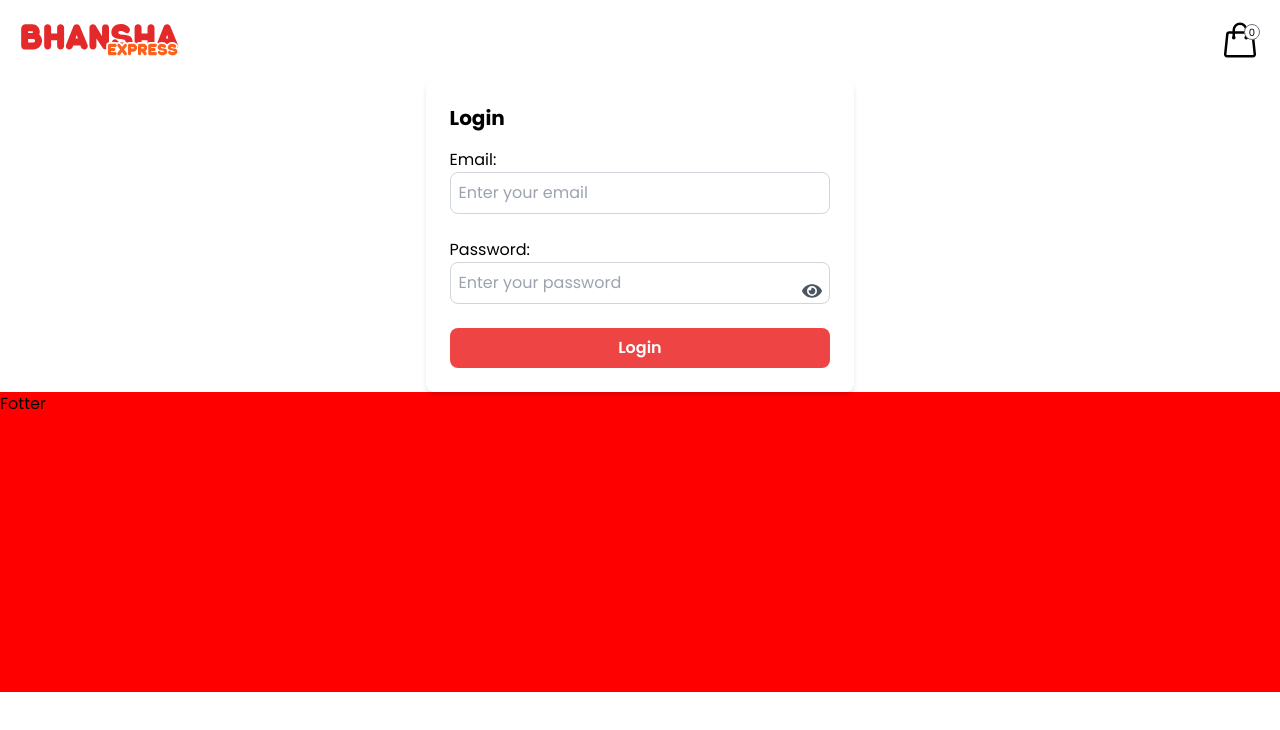
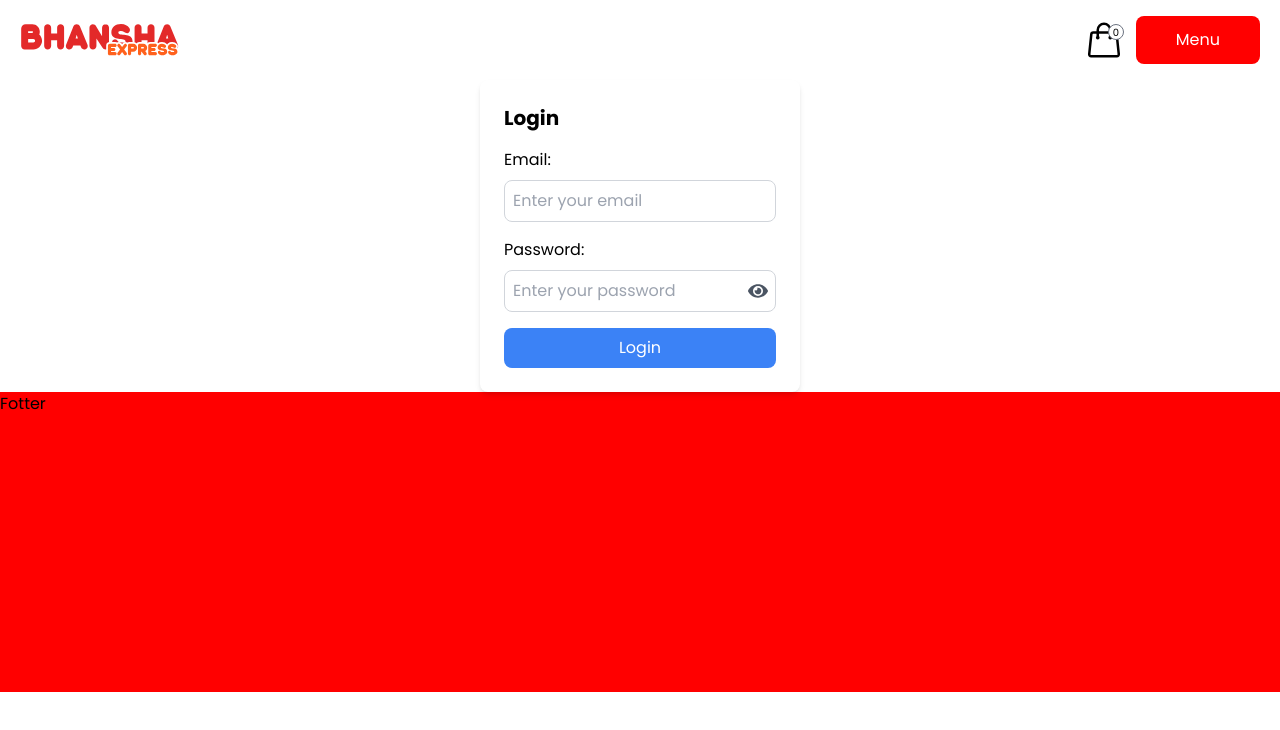
Before and after one commit to sayunlopchan/Cloud-Kitchen, a React (Vite) app: page /login in a window 1280 px wide. Shown: the top 730 px of the page. Built offline with nearby package versions, Linux system fonts and the light colour scheme.

Commit message:
login signup apipath done

```diff
--- /dev/null
+++ b/src/apiPath/url.js
@@ -0,0 +1,3 @@
+export const baseUrl = 'http://localhost:5000';
+export const loginUrl = 'http://localhost:5000/api/users/login';
+export const signupUrl = `${baseUrl}/api/users/signup`;
--- a/src/assets/Data/menu/biryani.js
+++ b/src/assets/Data/menu/biryani.js
@@ -12,6 +12,7 @@ const biryani = [
     rating: 4.5,
     likes: 120,
     category: "brakefast",
+    childImg: []
   },
 ]
 
--- a/src/components/page/FillMyForm.jsx
+++ b/src/components/page/FillMyForm.jsx
@@ -184,10 +184,10 @@ const FillMyForm = () => {
           {/* Location */}
 
           {/* Button */}
-          <div className="w-full flex justify-center pb-2">
+          <div className="w-full flex justify-center px-10 pb-2">
             <button
               onClick={() => nav("/pay-my-order")}
-              className="bg-black text-white px-28 py-2 rounded-lg hover:bg-[#151515] transition-colors duration-300">
+              className="bg-black text-white w-full py-2 rounded-lg hover:bg-[#151515] transition-colors duration-300">
               Process Payment
             </button>
           </div>
--- /dev/null
+++ b/src/features/Auth/AuthContext.jsx
@@ -0,0 +1,31 @@
+import { createContext, useContext, useState } from "react";
+
+// Create the AuthContext
+const AuthContext = createContext();
+
+// Custom hook for accessing the auth context
+export const useAuth = () => {
+  return useContext(AuthContext);
+};
+
+// AuthProvider component to wrap your app
+export const AuthProvider = ({ children }) => {
+  // This is where you manage your user state
+  const [user, setUser] = useState(null);
+
+  const login = (userData) => {
+    setUser(userData);
+  };
+
+  const logout = () => {
+    setUser(null);
+  };
+
+  const isAdmin = user?.isAdmin;
+
+  return (
+    <AuthContext.Provider value={{ user, isAdmin, login, logout }}>
+      {children}
+    </AuthContext.Provider>
+  );
+};
--- a/src/features/Auth/Login.jsx
+++ b/src/features/Auth/Login.jsx
@@ -1,81 +1,118 @@
 import { useState } from 'react';
 import { FaEye, FaEyeSlash } from 'react-icons/fa';
+import { Formik, Form, Field, ErrorMessage } from 'formik';
+import * as Yup from 'yup';
+import axios from 'axios';
+import { useNavigate } from 'react-router-dom';
+import { useAuth } from './AuthContext'; // Import the useAuth hook
+import { loginUrl } from '../../apiPath/url';
 
 const Login = () => {
-  const [email, setEmail] = useState(''); // Initial value is empty
-  const [password, setPassword] = useState(''); // Initial value is empty
-  const [error, setError] = useState('');
-  const [showPassword, setShowPassword] = useState(false); // State to toggle password visibility
+  const [showPassword, setShowPassword] = useState(false);
+  const [loginError, setLoginError] = useState('');
+  const { login } = useAuth(); // Destructure login from useAuth
+  const navigate = useNavigate();
 
-  const handleSubmit = (e) => {
-    e.preventDefault();
+  // Validation schema using Yup
+  const validationSchema = Yup.object({
+    email: Yup.string()
+      .email('Invalid email format')
+      .required('Email is required'),
+    password: Yup.string()
+      .min(6, 'Password must be at least 6 characters')
+      .required('Password is required'),
+  });
 
-    // Basic validation
-    if (!email || !password) {
-      setError('Both fields are required');
-      return;
+  const handleLogin = async (values, { setSubmitting }) => {
+    try {
+      setLoginError(''); // Reset error message
+
+      // POST login request
+      const response = await axios.post(loginUrl, values);
+
+      if (response.data.token) {
+        const userData = response.data.user; // Store user data, including isAdmin
+
+        // Call login from AuthContext
+        login(userData);
+
+
+        // Redirect based on admin status
+        navigate(userData.isAdmin ? '/dashboard' : '/'); // Redirect to dashboard if admin, otherwise homepage
+      } else {
+        setLoginError(response.data.message || 'Invalid credentials');
       }
-
-    // Here you can implement your login logic
-    console.log('Email:', email);
-    console.log('Password:', password);
-
-    // Clear fields after submission
-    setEmail('');
-    setPassword('');
-    setError('');
+    } catch (error) {
+      if (error.response) {
+        setLoginError(error.response.data.message || 'An error occurred during login. Please try again.');
+      } else {
+        setLoginError('Network error. Please try again later.');
+      }
+    } finally {
+      setSubmitting(false); // Ensure submitting state is reset
+    }
   };
 
   return (
-    <div className="w-full h-full flex justify-center items-center ">
-      <form onSubmit={handleSubmit} className="bg-white p-6 rounded-lg shadow-md">
+    <div className="w-full h-full flex justify-center items-center">
+      <Formik
+        initialValues={{ email: '', password: '' }}
+        validationSchema={validationSchema}
+        onSubmit={handleLogin}
+      >
+        {({ isSubmitting }) => (
+          <Form className="bg-white p-6 rounded-lg shadow-md w-80">
             <h2 className="text-xl font-bold mb-4">Login</h2>
-        {error && <p className="text-red-500 mb-2">{error}</p>}
 
-        <label htmlFor="email" className="block mb-2">
-          Email:
-          <input
+            {/* Display server-side login error */}
+            {loginError && <p className="text-red-500 mb-2">{loginError}</p>}
+
+            {/* Email field */}
+            <div className="mb-4">
+              <label htmlFor="email" className="block mb-2">Email:</label>
+              <Field
                 type="email"
                 name="email"
                 id="email"
-            value={email} // Controlled input with no pre-written value
-            onChange={(e) => setEmail(e.target.value)} // Update state on change
                 placeholder="Enter your email"
-            required
-            className="w-full p-2 border border-gray-300 rounded-lg mb-4"
+                className="w-full p-2 border border-gray-300 rounded-lg"
               />
-        </label>
+              <ErrorMessage name="email" component="div" className="text-red-500 text-sm mt-1" />
+            </div>
 
-        <label htmlFor="password" className="block mb-2">
-          Password:
+            {/* Password field */}
+            <div className="mb-4">
+              <label htmlFor="password" className="block mb-2">Password:</label>
               <div className="relative">
-            <input
-              type={showPassword ? 'text' : 'password'} // Toggle between text and password
+                <Field
+                  type={showPassword ? 'text' : 'password'}
                   name="password"
                   id="password"
-              value={password} // Controlled input with no pre-written value
-              onChange={(e) => setPassword(e.target.value)} // Update state on change
                   placeholder="Enter your password"
-              required
-              className="w-full p-2 border border-gray-300 rounded-lg mb-4"
+                  className="w-full p-2 border border-gray-300 rounded-lg"
                 />
                 <button
                   type="button"
-              onClick={() => setShowPassword(!showPassword)} // Toggle password visibility
+                  onClick={() => setShowPassword(prev => !prev)}
                   className="absolute right-2 top-1/2 transform -translate-y-1/2 text-gray-600"
                 >
                   {showPassword ? <FaEyeSlash size={20} /> : <FaEye size={20} />}
                 </button>
               </div>
-        </label>
+              <ErrorMessage name="password" component="div" className="text-red-500 text-sm mt-1" />
+            </div>
 
+            {/* Submit button */}
             <button
               type="submit"
-          className="w-full bg-red-500 text-white font-semibold p-2 rounded-lg hover:bg-red-600 transition"
+              disabled={isSubmitting}
+              className={`w-full p-2 text-white rounded-lg ${isSubmitting ? 'bg-gray-500' : 'bg-blue-500 hover:bg-blue-600'}`}
             >
-          Login
+              {isSubmitting ? 'Logging in...' : 'Login'}
             </button>
-      </form>
+          </Form>
+        )}
+      </Formik>
     </div>
   );
 };
--- /dev/null
+++ b/src/features/Auth/Signup.jsx
@@ -0,0 +1,163 @@
+import { useState } from 'react';
+import { FaEye, FaEyeSlash } from 'react-icons/fa';
+import { Formik, Form, Field, ErrorMessage } from 'formik';
+import * as Yup from 'yup';
+import axios from 'axios';
+import { signupUrl } from '../../apiPath/url.js';
+
+
+
+
+const Signup = () => {
+  const [showPassword, setShowPassword] = useState(false);
+  const [signupError, setSignupError] = useState('');
+  const [successMessage, setSuccessMessage] = useState('');
+
+  // Validation schema using Yup
+  const validationSchema = Yup.object({
+    username: Yup.string()
+      .min(3, 'Username must be at least 3 characters')
+      .required('Username is required'),
+    email: Yup.string()
+      .email('Invalid email format')
+      .required('Email is required'),
+    password: Yup.string()
+      .min(5, 'Password must be at least 5 characters')
+      .required('Password is required'),
+    confirmPassword: Yup.string()
+      .oneOf([Yup.ref('password'), null], 'Passwords must match')
+      .required('Confirm Password is required'),
+  });
+
+  // Handle signup
+  const handleSignup = async (values, { setSubmitting }) => {
+    try {
+      setSignupError('');
+      setSuccessMessage('');
+
+      const response = await axios.post(signupUrl, values);
+      setSuccessMessage('Signup successful! Please log in.');
+    } catch (error) {
+      setSignupError('An error occurred during signup. Please try again.');
+    } finally {
+      setSubmitting(false);
+    }
+  };
+
+  return (
+    <div className="w-full h-full flex justify-center items-center">
+      <Formik
+        initialValues={{ username: '', email: '', password: '', confirmPassword: '' }}
+        validationSchema={validationSchema}
+        onSubmit={handleSignup}
+      >
+        {({ isSubmitting }) => (
+          <Form className="bg-white p-6 rounded-lg shadow-md w-full max-w-md">
+            <h2 className="text-xl font-bold mb-4">Signup</h2>
+
+            {/* Display server-side error or success message */}
+            {signupError && <p className="text-red-500 mb-2">{signupError}</p>}
+            {successMessage && <p className="text-green-500 mb-2">{successMessage}</p>}
+
+            {/* Username field */}
+            <div className="mb-4">
+              <label htmlFor="username" className="block mb-2">
+                Username:
+              </label>
+              <Field
+                type="text"
+                name="username"
+                id="username"
+                placeholder="Enter your username"
+                className="w-full p-2 border border-gray-300 rounded-lg"
+              />
+              <ErrorMessage
+                name="username"
+                component="div"
+                className="text-red-500 text-sm mt-1"
+              />
+            </div>
+
+            {/* Email field */}
+            <div className="mb-4">
+              <label htmlFor="email" className="block mb-2">
+                Email:
+              </label>
+              <Field
+                type="email"
+                name="email"
+                id="email"
+                placeholder="Enter your email"
+                className="w-full p-2 border border-gray-300 rounded-lg"
+              />
+              <ErrorMessage
+                name="email"
+                component="div"
+                className="text-red-500 text-sm mt-1"
+              />
+            </div>
+
+            {/* Password field */}
+            <div className="mb-4">
+              <label htmlFor="password" className="block mb-2">
+                Password:
+              </label>
+              <div className="relative">
+                <Field
+                  type={showPassword ? 'text' : 'password'}
+                  name="password"
+                  id="password"
+                  placeholder="Enter your password"
+                  className="w-full p-2 border border-gray-300 rounded-lg"
+                />
+                <button
+                  type="button"
+                  onClick={() => setShowPassword(prev => !prev)} // Toggle password visibility
+                  className="absolute right-2 top-1/2 transform -translate-y-1/2 text-gray-600"
+                >
+                  {showPassword ? <FaEyeSlash size={20} /> : <FaEye size={20} />}
+                </button>
+              </div>
+              <ErrorMessage
+                name="password"
+                component="div"
+                className="text-red-500 text-sm mt-1"
+              />
+            </div>
+
+            {/* Confirm Password field */}
+            <div className="mb-4">
+              <label htmlFor="confirmPassword" className="block mb-2">
+                Confirm Password:
+              </label>
+              <Field
+                type={showPassword ? 'text' : 'password'}
+                name="confirmPassword"
+                id="confirmPassword"
+                placeholder="Confirm your password"
+                className="w-full p-2 border border-gray-300 rounded-lg"
+              />
+              <ErrorMessage
+                name="confirmPassword"
+                component="div"
+                className="text-red-500 text-sm mt-1"
+              />
+            </div>
+
+            {/* Submit button */}
+            <button
+              type="submit"
+              disabled={isSubmitting}
+              className={`w-full bg-blue-500 text-white font-semibold p-2 rounded-lg hover:bg-blue-600 transition ${isSubmitting ? 'opacity-50 cursor-not-allowed' : ''
+                }`}
+            >
+              {isSubmitting ? 'Signing up...' : 'Signup'}
+            </button>
+          </Form>
+        )}
+      </Formik>
+    </div>
+  );
+};
+
+export default Signup;
--- a/src/home/HomeFeatures/BottomHeader.jsx
+++ b/src/home/HomeFeatures/BottomHeader.jsx
@@ -39,7 +39,7 @@ const BottomHeader = () => {
 
   return (
     <header
-      className={`flex items-center justify-between px-5 py-2 fixed bottom-5 z-[1000] w-[90vw] rounded-xl bg-white shadow-lg transition-transform duration-1000 ease-in-out mx-auto ${showHeader ? 'opacity-100 translate-y-0' : 'opacity-0 translate-y-5'
+      className={`flex items-center justify-between px-5 py-2 fixed bottom-5 z-[1000] w-[90vw] rounded-xl bg-white shadow-lg transition-transform duration-1000 ease-in-out mx-auto ${showHeader ? ' translate-y-0' : 'hidden translate-y-5'
         }`}
       style={{ left: "50%", transform: "translateX(-50%)" }}
     >
@@ -86,8 +86,10 @@ const BottomHeader = () => {
 
         <h2 className="text-lg">Nrs.{totalPrice}</h2>
 
-        <button className="bg-colorRed text-white px-10 py-3 max-lg:hidden">
-          Menu {"->"}
+        <button
+          onClick={() => nav("/the-best-bhansha-express-menu")}
+          className="bg-colorRed text-white px-2 py-1 lg:px-10 lg:py-3 rounded-lg">
+          Menu
         </button>
       </div>
     </header>
--- a/src/home/HomeFeatures/Header.jsx
+++ b/src/home/HomeFeatures/Header.jsx
@@ -52,8 +52,13 @@ const Header = () => {
             {totalQuantity}
           </span>
           <HiOutlineShoppingBag size={40} />
+
         </div>
-
+        <button
+          onClick={() => nav("/the-best-bhansha-express-menu")}
+          className="bg-colorRed text-white px-2 py-1 lg:px-10 lg:py-3 rounded-lg">
+          Menu
+        </button>
       </div>
     </header>
   );
```
Also changed, not shown: src/App.jsx (+24 -10 lines), src/features/Auth/ProtectedRoute.jsx (added, +14 -0 lines), src/home/HomeFeatures/Menu.jsx (added, +12 -0 lines), src/main.jsx (+8 -4 lines). Lines whose indentation alone changed are shown as unchanged.
